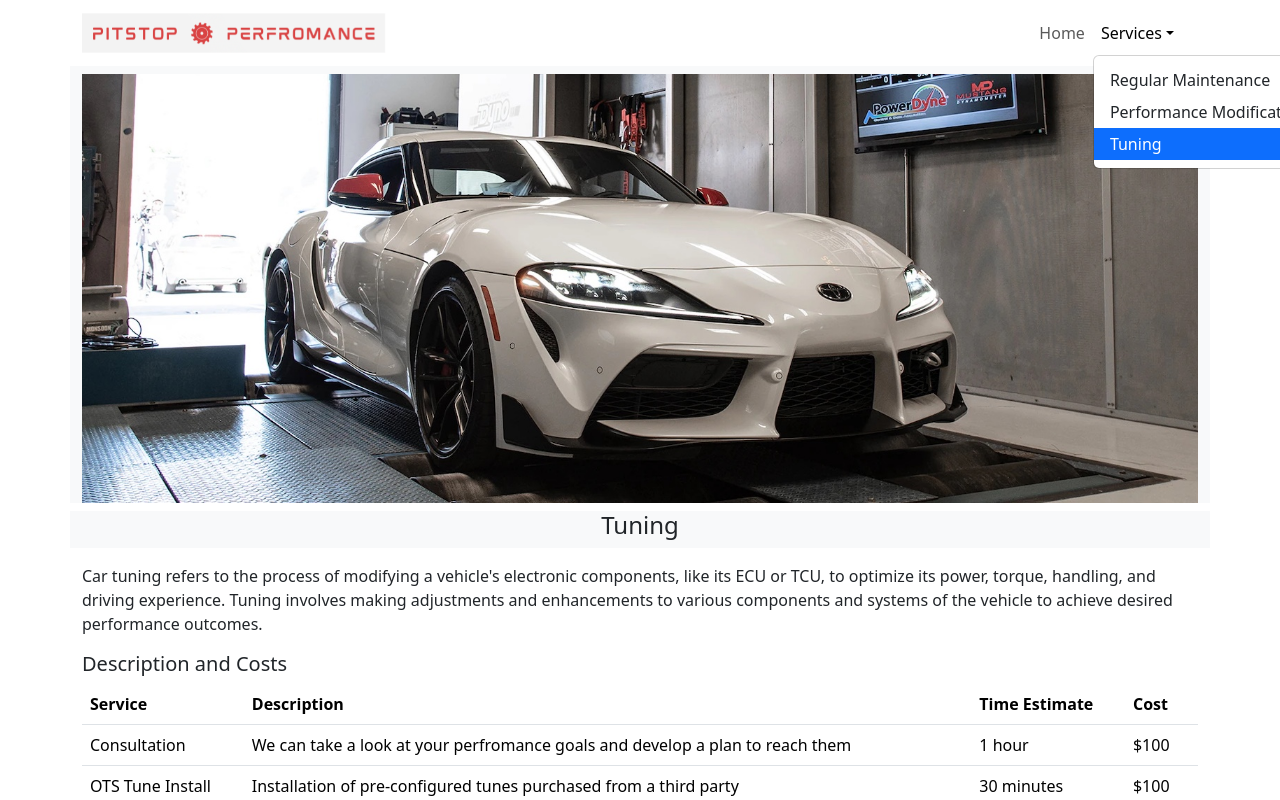
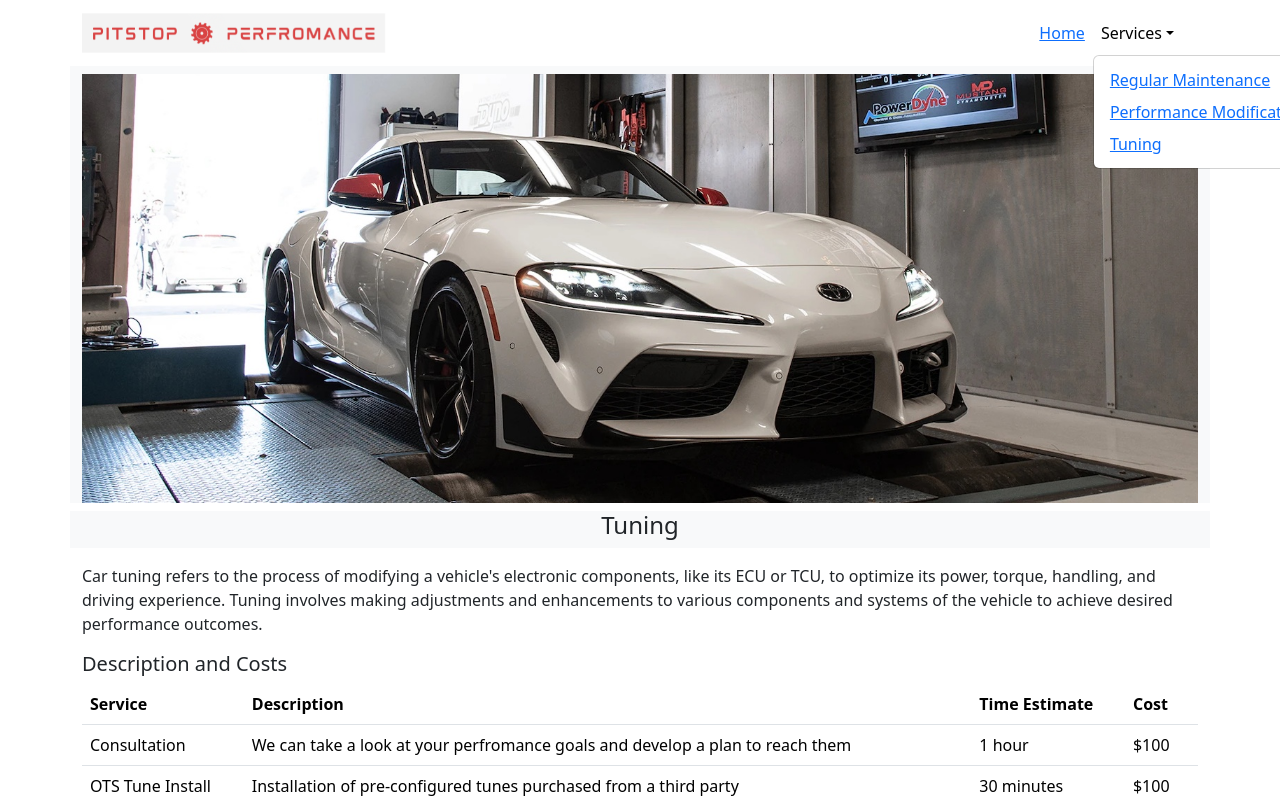
Before and after one commit to aghar11/seg3125-project1, a React (Create React App) app: page /tuning in a window 1280 px wide. Both pictures are taken after a click on the button "Services". Shown: the top 800 px of the page. Built offline with nearby package versions, Linux system fonts and the light colour scheme.

Commit message:
Added NavLinks

```diff
--- a/src/components/shared/NavigationBar.js
+++ b/src/components/shared/NavigationBar.js
@@ -4,6 +4,7 @@ import Navbar from 'react-bootstrap/Navbar';
 import Nav from 'react-bootstrap/Nav';
 import NavDropdown from 'react-bootstrap/NavDropdown';
 import LinkContainer from 'react-router-bootstrap/LinkContainer';
+import { NavLink } from 'react-router-dom';
 
 function NavigationBar() {
     return (
@@ -11,31 +12,31 @@ function NavigationBar() {
         <Navbar bg="white" expand="lg">
           <Container>
             <Navbar.Brand>
-              <LinkContainer to="/">
+              <NavLink to="/">
                 <img
                   src={logo}
                   height='40'
                   className='d-inline-block align-top'
                   alt='Pitstop Perf '
                 />
-              </LinkContainer>
+              </NavLink>
             </Navbar.Brand>
             <Navbar.Toggle aria-controls="basic-navbar-nav" />
             <Navbar.Collapse id="basic-navbar-nav">
               <Nav className="justify-content-end flex-grow-1 pe-3">
-                <LinkContainer to="/">
-                  <Nav.Link>Home</Nav.Link>
-                </LinkContainer>
+                <Nav.Link>
+                  <NavLink to='/'>Home</NavLink>
+                </Nav.Link>
                 <NavDropdown title="Services" id="basic-nav-dropdown">
-                  <LinkContainer to="/regularMaintenance">
-                    <NavDropdown.Item>Regular Maintenance</NavDropdown.Item>
-                  </LinkContainer>
-                  <LinkContainer to="/performanceModifications">
-                    <NavDropdown.Item>Performance Modifications</NavDropdown.Item>
-                  </LinkContainer>
-                  <LinkContainer to="/tuning">
-                    <NavDropdown.Item>Tuning</NavDropdown.Item>
-                  </LinkContainer>
+                  <NavDropdown.Item>
+                    <NavLink to="/regularMaintenance">Regular Maintenance</NavLink>
+                  </NavDropdown.Item>
+                  <NavDropdown.Item>
+                    <NavLink to="/performanceModifications">Performance Modifications</NavLink>
+                  </NavDropdown.Item>
+                  <NavDropdown.Item>
+                    <NavLink to="/tuning">Tuning</NavLink>
+                  </NavDropdown.Item>
                 </NavDropdown>
               </Nav>
             </Navbar.Collapse>
```
